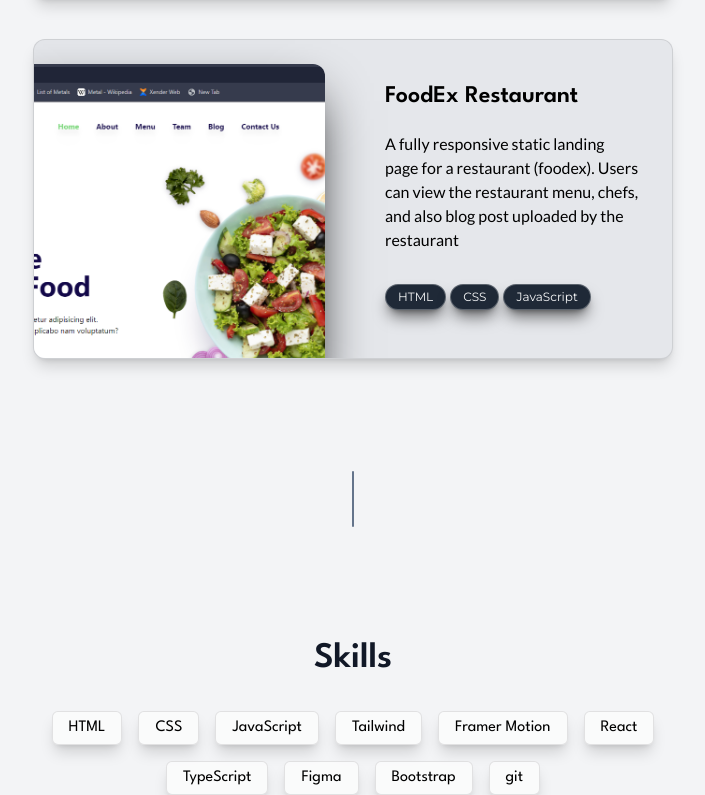
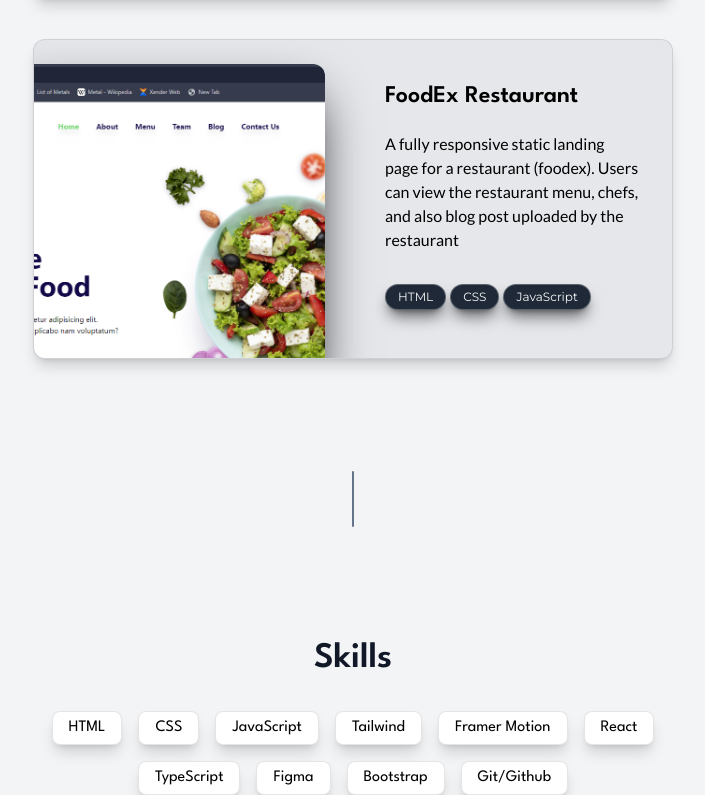
Before and after one commit to Mahmud1087/portfolio_new, a React (Vite) app: page / in a window 1280 px wide. Shown: the part 2477-3272 px from the top of the page, without its empty margins (287-992 px from the left). Built offline with nearby package versions, Linux system fonts and the light colour scheme; a web font is replaced by a local one.

Commit message:
implemented the skills section animation

```diff
--- a/src/components/Skills.tsx
+++ b/src/components/Skills.tsx
@@ -1,9 +1,24 @@
 import { Title } from '../components/main';
 import { skillsData } from '../libs/data';
 import { useScrollView } from '../libs/hooks';
+import { motion } from 'framer-motion';
 
 const Skills = () => {
   const { ref } = useScrollView('Projects', 0.9);
+  const fadeInAnimationVariants = {
+    initial: {
+      opacity: 0,
+      y: 100,
+    },
+    animate: (index: number) => ({
+      opacity: 1,
+      y: 0,
+      transition: {
+        delay: 0.05 * index,
+      },
+    }),
+  };
+
   return (
     <section
       id='skills'
@@ -14,12 +29,16 @@ const Skills = () => {
       <div className='flex justify-center gap-4 flex-wrap'>
         {skillsData.map((skill, i) => {
           return (
-            <div
+            <motion.div
               key={i}
-              className='bg-white/60 px-4 py-1 border border-black/10 shadow-lg shadow-black/15 rounded-md'
+              className='bg-white px-4 py-1 border border-black/[0.1] shadow-lg shadow-black/15 rounded-lg'
+              variants={fadeInAnimationVariants}
+              initial='initial'
+              whileInView='animate'
+              custom={i}
             >
               {skill}
-            </div>
+            </motion.div>
           );
         })}
       </div>
--- a/src/libs/data.tsx
+++ b/src/libs/data.tsx
@@ -56,5 +56,5 @@ export const skillsData = [
   'TypeScript',
   'Figma',
   'Bootstrap',
-  'git',
+  'Git/Github',
 ] as const;
```
